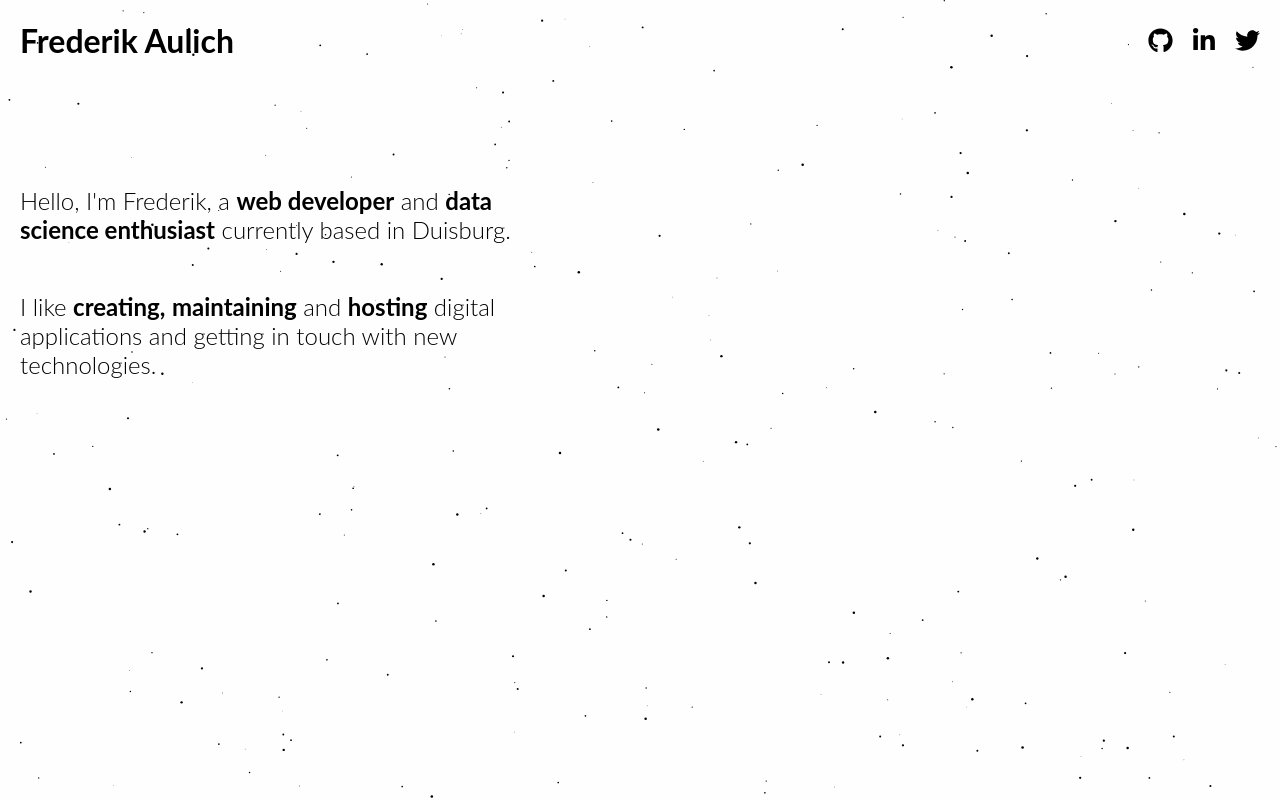
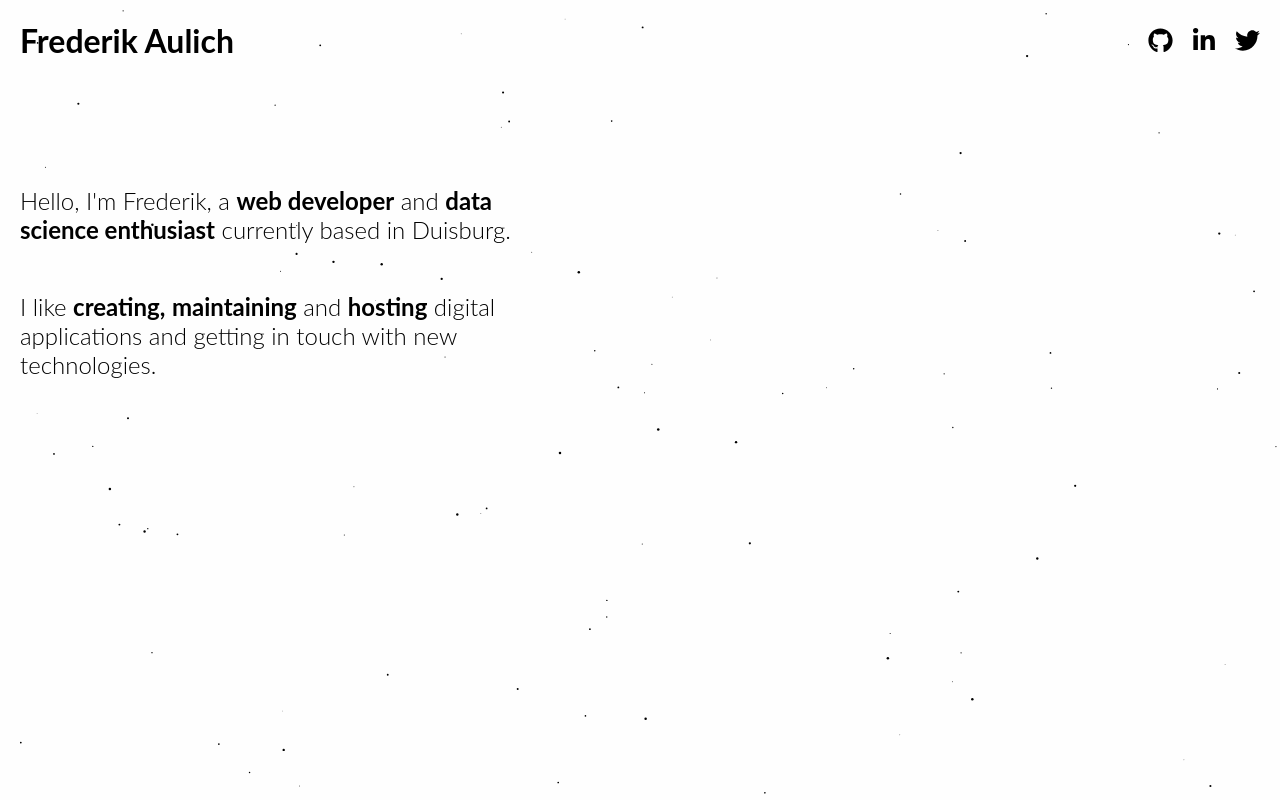
Before and after one commit to Kiesen/website, a Gatsby site: page / in a window 1280 px wide. Built offline with nearby package versions, Linux system fonts and the light colour scheme; Gatsby itself is replaced by a stand-in of ours.

Commit message:
Change amount of particles from 250 to 100.

```diff
--- a/src/pages/index.tsx
+++ b/src/pages/index.tsx
@@ -46,7 +46,7 @@ const Index: FC<{}> = () => {
   )
 
   useEffect(() => {
-    const animation = new Particles('particles', 250)
+    const animation = new Particles('particles', 100)
     animation.start()
   }, [])
 
```
